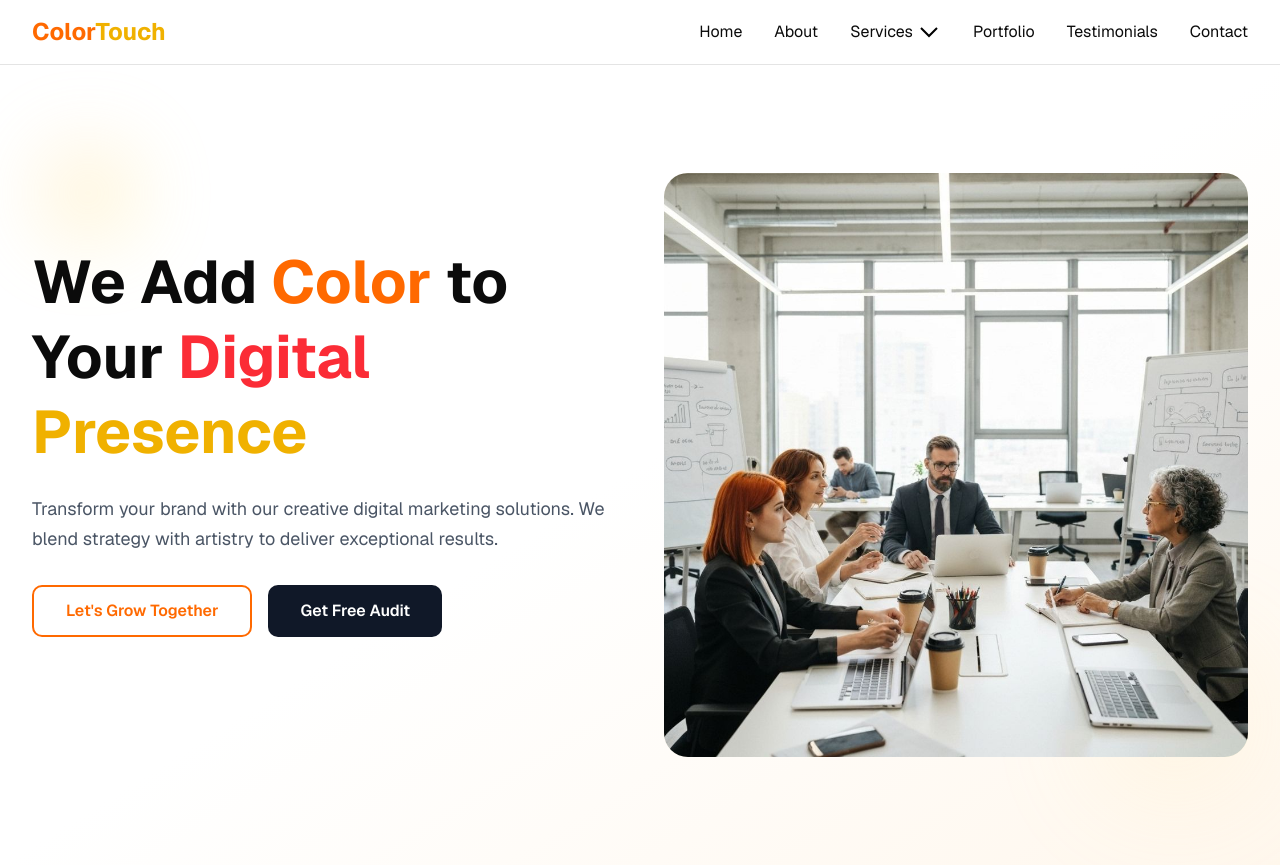
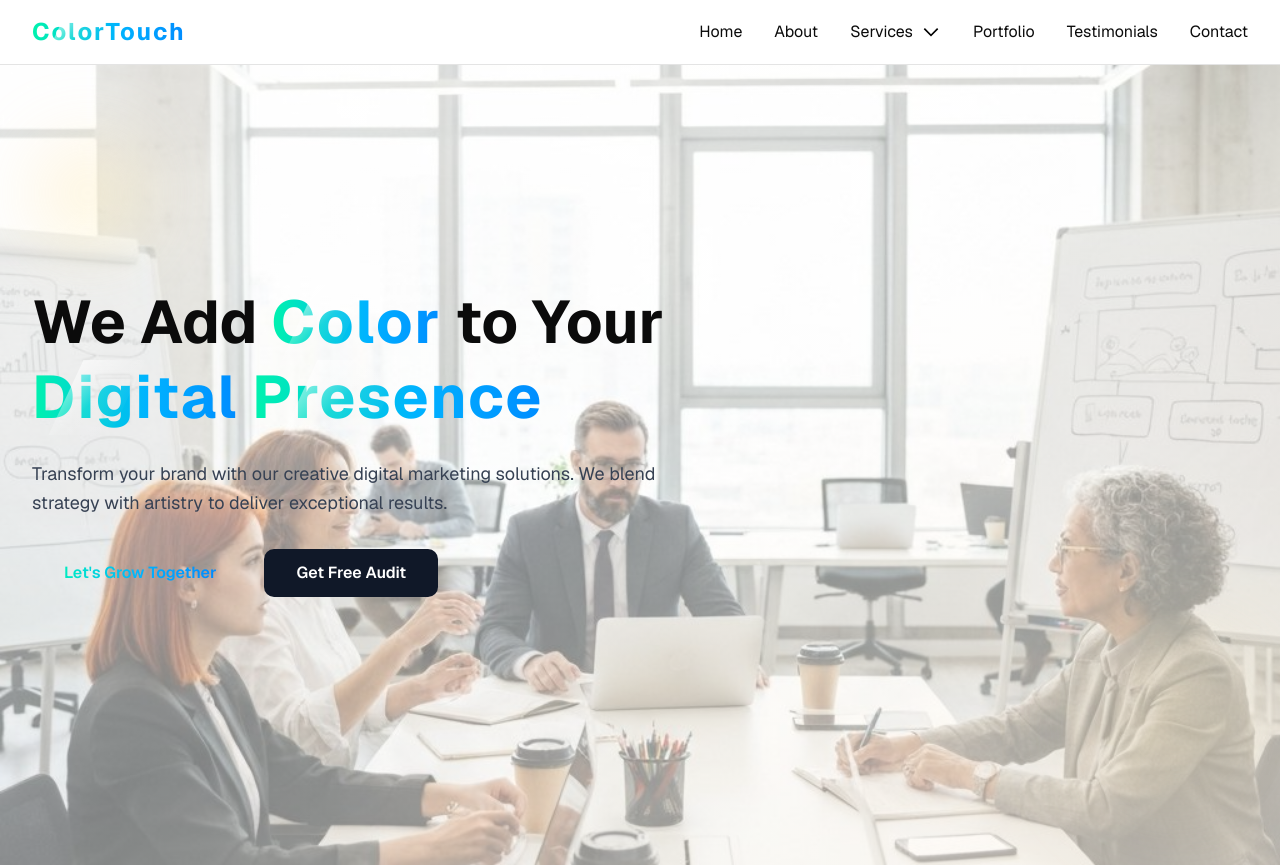
Before and after one commit to mehulpal12/colortouch, a Next.js app: page / in a window 1280 px wide. Shown: the top 867 px of the page. Built offline with nearby package versions, Linux system fonts and the light colour scheme.

Commit message:
first commit2

```diff
--- a/app/globals.css
+++ b/app/globals.css
@@ -4,7 +4,6 @@
 @custom-variant dark (&:is(.dark *));
 
 .metallic-text {
-  text-transform: uppercase;
   background: linear-gradient(
     90deg,
     #00ff9d,
@@ -26,7 +25,7 @@
   position: absolute;
   top: 0;
   left: -100%;
-  width: 60%;
+  width: 30%;
   height: 100%;
   background: linear-gradient(
     120deg,
--- a/app/layout.tsx
+++ b/app/layout.tsx
@@ -18,7 +18,7 @@ export default function RootLayout({
   children: React.ReactNode
 }>) {
   return (
-    <html lang="en">
+    <html lang="en" suppressHydrationWarning>
       <body className={`font-sans antialiased`}>
         {children}
         <Analytics />
--- a/components/about.tsx
+++ b/components/about.tsx
@@ -4,10 +4,10 @@ export default function About() {
       <div className="max-w-7xl mx-auto px-4 sm:px-6 lg:px-8">
         {/* Header */}
         <div className="text-center mb-16">
-          <h2 className="text-4xl md:text-5xl font-bold mb-4">
+          <h2 className="text-3xl md:text-5xl font-bold mb-4">
             About{" "}
-            <span className="text-transparent bg-clip-text bg-gradient-to-r from-orange-500 via-red-500 to-purple-500">
-              ColorTouch
+            <span className=" metallic-text capitalize">
+              colorTouch
             </span>
           </h2>
           <div className="w-24 h-1 bg-gradient-to-r from-purple-500 to-blue-500 mx-auto mb-6"></div>
--- a/components/footer.tsx
+++ b/components/footer.tsx
@@ -6,8 +6,7 @@ export default function Footer() {
           {/* Brand */}
           <div>
             <h3 className="text-2xl font-bold mb-4">
-              <span className="text-orange-500">Color</span>
-              <span className="text-yellow-500">Touch</span>
+              <span className="metallic-text">ColorTouch</span>
             </h3>
             <p className="text-gray-400">Transforming brands through creative digital marketing solutions.</p>
           </div>
--- a/components/header.tsx
+++ b/components/header.tsx
@@ -5,6 +5,7 @@ import Link from "next/link"
 
 export default function Header() {
   const [isServicesOpen, setIsServicesOpen] = useState(false)
+  const [mobileOpen, setMobileOpen] = useState(false)
 
   const services = [
     "Digital Strategy",
@@ -23,32 +24,43 @@ export default function Header() {
           {/* Logo */}
           <Link href="/" className="flex items-center gap-2">
             <span className="text-2xl font-bold">
-              <span className="text-orange-500">Color</span>
-              <span className="text-yellow-500">Touch</span>
+              <span className="metallic-text">ColorTouch</span>
             </span>
           </Link>
 
-          {/* Navigation */}
+          {/* Desktop Navigation */}
           <nav className="hidden md:flex items-center gap-8">
-            <Link href="#" className="text-foreground hover:text-primary transition">
+            <Link href="#" className="text-foreground hover:text-blue-700 transition">
               Home
             </Link>
-            <Link href="#" className="text-foreground hover:text-primary transition">
+            <Link href="#" className="text-foreground hover:text-blue-700 transition">
               About
             </Link>
 
-            {/* Services Dropdown */}
+            {/* Services Dropdown (desktop uses group hover) */}
             <div className="relative group">
-              <button className="flex items-center gap-1 text-foreground hover:text-primary transition">
+              <button
+                aria-expanded="false"
+                className="flex items-center gap-1 text-foreground hover:text-blue-700 transition"
+              >
                 Services
-              <svg xmlns="http://www.w3.org/2000/svg"  width="24" height="24"><path d="M12 17.414 3.293 8.707l1.414-1.414L12 14.586l7.293-7.293 1.414 1.414L12 17.414z"/></svg>
+                <svg
+                  xmlns="http://www.w3.org/2000/svg"
+                  width="20"
+                  height="20"
+                  viewBox="0 0 24 24"
+                  className="ml-1"
+                >
+                  <path d="M12 17.414 3.293 8.707l1.414-1.414L12 14.586l7.293-7.293 1.414 1.414L12 17.414z" />
+                </svg>
               </button>
-              <div className="absolute left-0  mt-0 w-48 bg-white border border-border rounded-lg shadow-lg opacity-0 invisible group-hover:opacity-100 group-hover:visible transition-all duration-200 py-2">
-                {services.map((service) => (
+
+              <div className="absolute left-0 mt-0 w-56 bg-white border border-border rounded-lg shadow-lg opacity-0 invisible group-hover:opacity-100 group-hover:visible transition-all duration-200 py-2">
+                {services.map((service, i) => (
                   <Link
                     key={service}
                     href="#"
-                    className="block px-4 py-2 text-sm text-foreground  hover:bg-muted transition "
+                    className={`block px-4 py-2 text-sm  transition metallic-text metallic-text-${i + 1}`}
                   >
                     {service}
                   </Link>
@@ -56,18 +68,134 @@ export default function Header() {
               </div>
             </div>
 
-            <Link href="#" className="text-foreground hover:text-primary transition ">
+            <Link href="#" className="text-foreground hover:text-blue-700 transition">
               Portfolio
             </Link>
-            <Link href="#" className="text-foreground hover:text-primary transition">
+            <Link href="#" className="text-foreground hover:text-blue-700 transition">
               Testimonials
             </Link>
-            <Link href="#" className="text-foreground hover:text-primary transition">
+            <Link href="#" className="text-foreground hover:text-blue-700 transition">
               Contact
             </Link>
           </nav>
+
+          {/* Mobile controls */}
+          <div className="md:hidden flex items-center gap-2">
+            <button
+              aria-label="Toggle menu"
+              onClick={() => setMobileOpen((v) => !v)}
+              className="p-2 rounded-md focus:outline-none focus:ring-2 focus:ring-primary"
+            >
+              {mobileOpen ? (
+                <svg xmlns="http://www.w3.org/2000/svg" width="24" height="24" viewBox="0 0 24 24">
+                  <path d="M18.3 5.71 12 12l6.3 6.29-1.41 1.42L10.59 13.4 4.29 19.71 2.88 18.29 9.18 12 2.88 5.71 4.29 4.29 10.59 10.6 16.88 4.29z" />
+                </svg>
+              ) : (
+                <svg xmlns="http://www.w3.org/2000/svg" width="24" height="24" viewBox="0 0 24 24">
+                  <path d="M3 6h18v2H3V6zm0 5h18v2H3v-2zm0 5h18v2H3v-2z" />
+                </svg>
+              )}
+            </button>
+          </div>
         </div>
       </div>
+
+      {/* Mobile Navigation */}
+      <div className={`md:hidden ${mobileOpen ? "block" : "hidden"} border-t border-border bg-white`}>
+        <div className="px-4 py-3 space-y-1">
+          <Link href="#" className="block px-3 py-2 rounded text-foreground hover:bg-muted transition">
+            Home
+          </Link>
+          <Link href="#" className="block px-3 py-2 rounded text-foreground hover:bg-muted transition">
+            About
+          </Link>
+
+          {/* Mobile Services - expandable */}
+          <div>
+            <button
+              onClick={() => setIsServicesOpen((v) => !v)}
+              aria-expanded={isServicesOpen}
+              className="w-full text-left flex items-center justify-between px-3 py-2 rounded text-foreground hover:bg-muted transition"
+            >
+              <span>Services</span>
+              <svg
+                xmlns="http://www.w3.org/2000/svg"
+                width="18"
+                height="18"
+                viewBox="0 0 24 24"
+                className={`transition-transform ${isServicesOpen ? "rotate-180" : ""}`}
+              >
+                <path d="M12 17.414 3.293 8.707l1.414-1.414L12 14.586l7.293-7.293 1.414 1.414L12 17.414z" />
+              </svg>
+            </button>
+
+            {isServicesOpen && (
+              <div className="mt-1 space-y-1 pl-4">
+                {services.map((service, i) => (
+                  <Link
+                    key={service}
+                    href="#"
+                    className={`block px-3 py-2 rounded text-sm transition hover:metallic-text hover:metallic-text-${i + 1}`}
+                  >
+                    {service}
+                  </Link>
+                ))}
+              </div>
+            )}
+          </div>
+
+          <Link href="#" className="block px-3 py-2 rounded text-foreground hover:bg-muted transition">
+            Portfolio
+          </Link>
+          <Link href="#" className="block px-3 py-2 rounded text-foreground hover:bg-muted transition">
+            Testimonials
+          </Link>
+          <Link href="#" className="block px-3 py-2 rounded text-foreground hover:bg-muted transition">
+            Contact
+          </Link>
+        </div>
+      </div>
+
+      {/* Make metallic text styles global so links and other components get the gradient */}
+      <style jsx global>{`
+        /* base to ensure gradient is clipped to the text and overrides Tailwind color utilities */
+        .metallic-text,
+        .metallic-text-1,
+        .metallic-text-2,
+        .metallic-text-3,
+        .metallic-text-4,
+        .metallic-text-5,
+        .metallic-text-6,
+        .metallic-text-7 {
+          -webkit-background-clip: text;
+          background-clip: text;
+          -webkit-text-fill-color: transparent !important; /* Safari / Chrome */
+          color: transparent !important; /* override utility classes like text-foreground */
+          display: inline-block;
+          background-repeat: no-repeat;
+          background-size: 200% 100%;
+        }
+
+        .metallic-text-1 { background-image: linear-gradient(90deg, #d4af37, #ffd27f); }
+        .metallic-text-2 { background-image: linear-gradient(90deg, #c0c0c0, #f0f0f0); }
+        .metallic-text-3 { background-image: linear-gradient(90deg, #b87333, #d99a6a); }
+        .metallic-text-4 { background-image: linear-gradient(90deg, #e6c1c1, #ffd6d6); }
+        .metallic-text-5 { background-image: linear-gradient(90deg, #c6e2ff, #8fbce6); }
+        .metallic-text-6 { background-image: linear-gradient(90deg, #d1ffd6, #8fe59a); }
+        .metallic-text-7 { background-image: linear-gradient(90deg, #f5e6ff, #d6b3ff); }
+
+        /* subtle hover state while keeping the gradient visible */
+        .metallic-text:hover,
+        .metallic-text-1:hover,
+        .metallic-text-2:hover,
+        .metallic-text-3:hover,
+        .metallic-text-4:hover,
+        .metallic-text-5:hover,
+        .metallic-text-6:hover,
+        .metallic-text-7:hover {
+          filter: brightness(0.98);
+        }
+      `}</style>
     </header>
   )
 }
--- a/components/hero.tsx
+++ b/components/hero.tsx
@@ -1,27 +1,36 @@
+"use client"
 export default function Hero() {
   return (
-    <section className="relative min-h-screen flex items-center overflow-hidden bg-gradient-to-br from-white via-white to-orange-50">
+    <section className="relative min-h-screen flex items-center overflow-hidden">
+      {/* Background image (full-bleed) */}
+      <img
+        src="/modern-office-workspace-with-team-collaboration.jpg"
+        alt="Office workspace"
+        aria-hidden="true"
+        className="absolute inset-0 w-full h-full object-cover z-0"
+      />
+
+      {/* soft overlay to keep text readable */}
+      <div className="absolute inset-0 bg-gradient-to-br from-white/70 via-white/50 to-orange-50/70 z-10"></div>
+
       {/* Decorative circles */}
-      <div className="absolute top-20 left-10 w-24 h-24 rounded-full bg-gradient-to-br from-orange-200 to-yellow-200 opacity-40 blur-2xl"></div>
-      <div className="absolute bottom-20 right-10 w-32 h-32 rounded-full bg-gradient-to-br from-yellow-200 to-orange-200 opacity-30 blur-3xl"></div>
+      <div className="absolute top-20 left-10 w-24 h-24 rounded-full bg-gradient-to-br from-orange-200 to-yellow-200 opacity-40 blur-2xl z-20"></div>
+      <div className="absolute bottom-20 right-10 w-32 h-32 rounded-full bg-gradient-to-br from-yellow-200 to-orange-200 opacity-30 blur-3xl z-20"></div>
 
-      <div className="max-w-7xl mx-auto px-4 sm:px-6 lg:px-8 py-20 relative z-10">
-        <div className="grid md:grid-cols-2 gap-12 items-center">
-          {/* Left Content */}
-          <div>
+      <div className="max-w-7xl mx-auto px-4 sm:px-6 lg:px-8 py-20 relative z-30 w-full">
+        <div className="max-w-2xl">
           <h1 className="text-5xl md:text-6xl font-bold leading-tight mb-6">
-              We Add <span className="text-orange-500">Color</span> to Your{" "}
-              <span className="text-red-500">Digital</span> <span className="text-yellow-500">Presence</span>
+            We Add <span className="metallic-text">Color</span> to Your{" "}
+            <span className="metallic-text">Digital</span> <span className="metallic-text">Presence</span>
           </h1>
 
-            <p className="text-lg text-gray-600 mb-8 leading-relaxed">
+          <p className="text-lg text-gray-700 mb-8 leading-relaxed">
             Transform your brand with our creative digital marketing solutions. We blend strategy with artistry to
             deliver exceptional results.
           </p>
 
-            {/* CTA Buttons */}
-            <div className="flex gap-4 mb-12">
-              <button className="px-8 py-3 border-2 border-orange-500 text-orange-500 rounded-lg font-semibold hover:bg-orange-50 transition">
+          <div className="flex gap-4 mb-12 ">
+            <button className="px-8 py-3   font-bold bg-gradient-to-r from-[#00ff9d] via-[#00b3ff] to-[#0077ff] text-transparent bg-clip-text rounded-lg font-semibold hover:bg-[linear-gradient(90deg,#00ff9d,#00b3ff,#0077ff,#00ff9d)] transition">
               Let's Grow Together
             </button>
             <button className="px-8 py-3 bg-gray-900 text-white rounded-lg font-semibold hover:bg-gray-800 transition">
@@ -29,18 +38,19 @@ export default function Hero() {
             </button>
           </div>
         </div>
+      </div>
 
-          {/* Right Image */}
-          <div className="relative h-96 md:h-full">
-            <div className="absolute inset-0 bg-gradient-to-br from-orange-100 to-yellow-100 rounded-3xl opacity-50"></div>
-            <img
-              src="/modern-office-workspace-with-team-collaboration.jpg"
-              alt="Office workspace"
-              className="relative z-10 w-full h-full object-cover rounded-3xl"
-            />
-          </div>
-        </div>
-      </div>
+      {/* Make metallic-text available globally (scoped CSS in header won't apply to this component) */}
+      <style jsx global>{`
+        .metallic-text {
+          -webkit-background-clip: text;
+          background-clip: text;
+          -webkit-text-fill-color: transparent;
+          color: transparent;
+          display: inline-block;
+
+        }
+      `}</style>
     </section>
   )
 }
--- a/components/portfolio.tsx
+++ b/components/portfolio.tsx
@@ -45,7 +45,7 @@ export default function Portfolio() {
         <div className="text-center mb-16">
           <h2 className="text-4xl md:text-5xl font-bold mb-4">
             Our{" "}
-            <span className="text-transparent bg-clip-text bg-gradient-to-r from-purple-500 to-blue-500">
+            <span className="text-transparent metallic-text">
               Portfolio
             </span>
           </h2>
--- a/components/services.tsx
+++ b/components/services.tsx
@@ -44,7 +44,7 @@ export default function Services() {
         {/* Header */}
         <div className="text-center mb-16">
           <h2 className="text-4xl md:text-5xl font-bold mb-4">
-            Our <span className="text-orange-500">Services</span>
+            Our <span className="metallic-text">Services</span>
           </h2>
           <div className="w-24 h-1 bg-gradient-to-r from-orange-500 to-yellow-500 mx-auto mb-6"></div>
           <p className="text-gray-600 max-w-2xl mx-auto text-lg">
@@ -60,7 +60,7 @@ export default function Services() {
               key={index}
               className="p-8 bg-white border border-gray-100 rounded-xl hover:shadow-lg transition-shadow"
             >
-              <div className="w-16 h-16 bg-gradient-to-br from-orange-400 to-yellow-400 rounded-2xl flex items-center justify-center mb-6 text-2xl">
+              <div className="w-16 h-16 bg-gradient-to-r from-[#00ff9d] via-[#00b3ff] to-[#0077ff] rounded-2xl flex items-center justify-center mb-6 text-2xl">
                 {service.icon}
               </div>
               <h3 className="text-xl font-bold text-foreground mb-3">{service.title}</h3>
```
Lines whose indentation alone changed are shown as unchanged.
